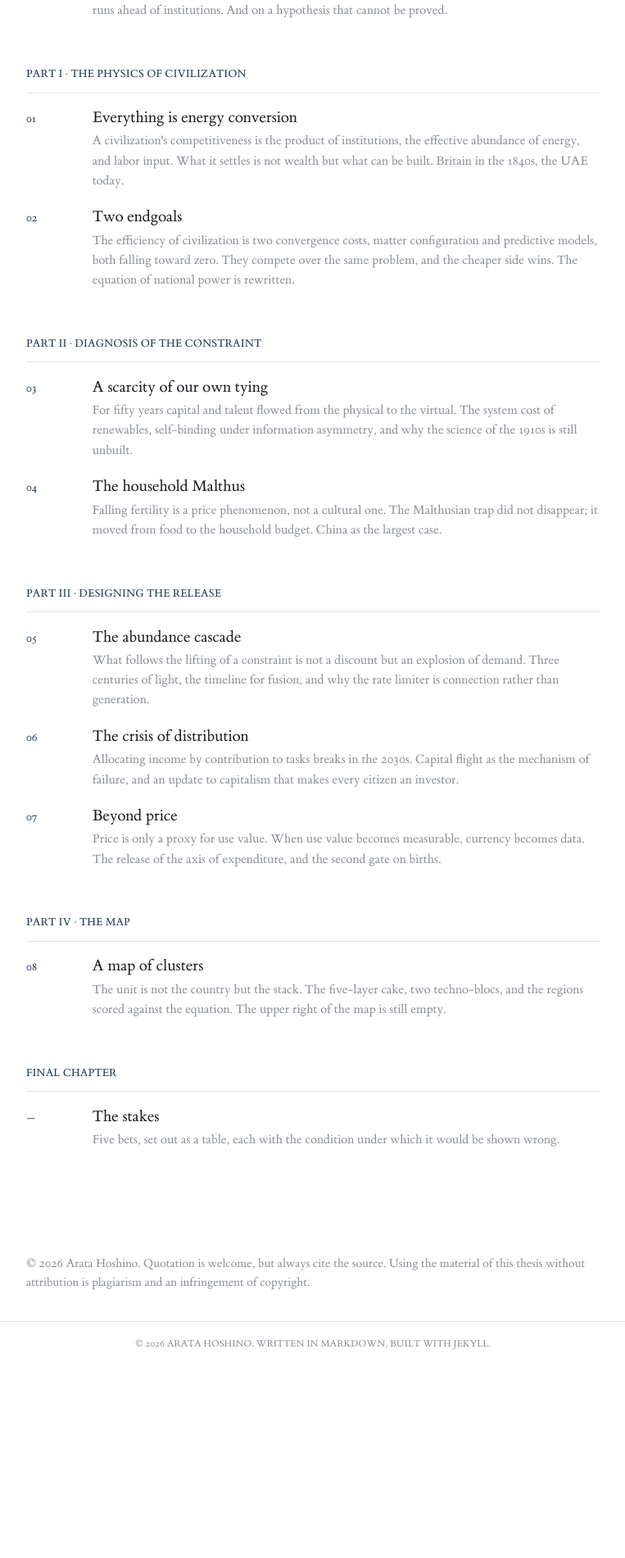
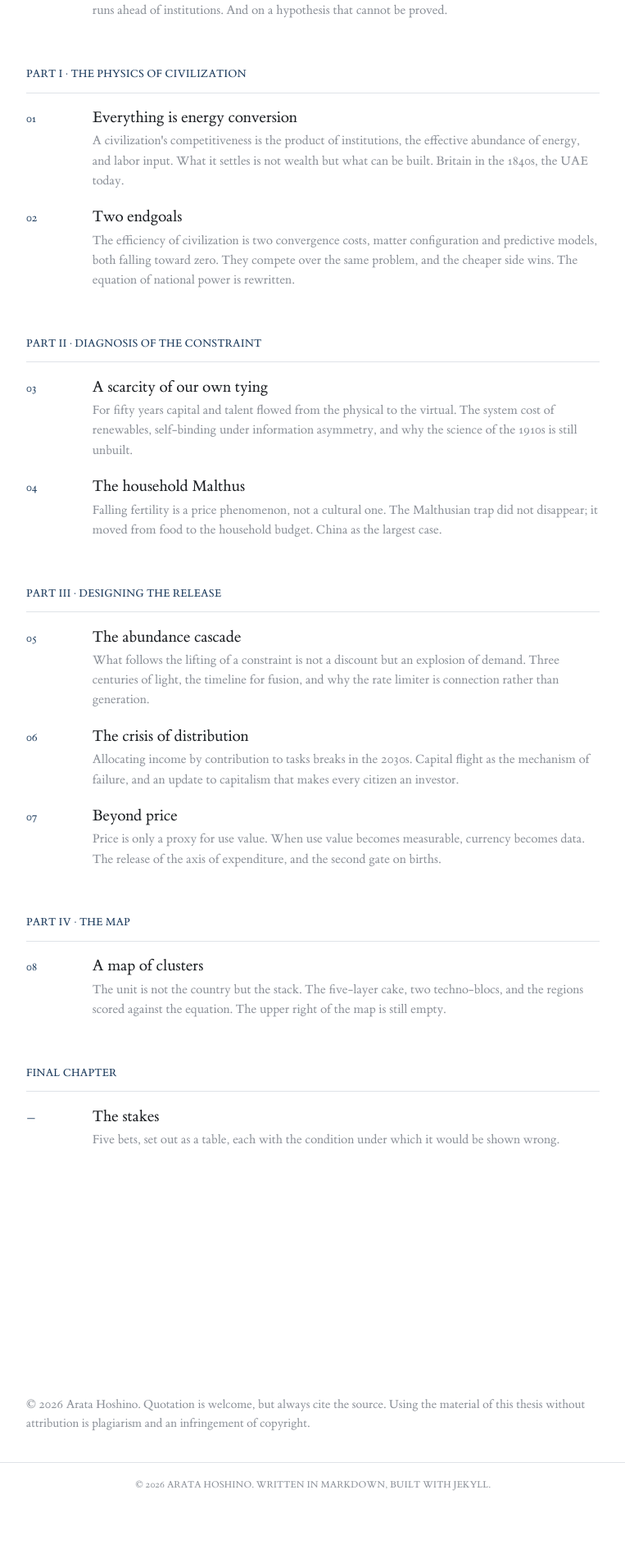
Before and after one commit to arata-hoshino/arata-hoshino.github.io, a Jekyll site: the page built from index.md, in a window 1280 px wide. Shown: the part 2083-3984 px from the top of the page at 82% size, without its empty margins (258-1021 px from the left). Built offline with Jekyll 4.4.1, drawn with Linux system fonts in a browser that asks for light colours; before the commit the page ends 3812 px from its top, so only the background shows below that.

Commit message:
Set the notice 300px clear of the last entry
Co-Authored-By: Claude Opus 5 <noreply@anthropic.com>

```diff
--- a/assets/css/style.css
+++ b/assets/css/style.css
@@ -704,7 +704,7 @@ main {
 .endnote {
   /* the contents already closes on a rule, so this one sets none; the
      notice stands well clear of the last entry */
-  margin: clamp(4.5rem, 10vw, 8rem) 0 0;
+  margin: clamp(9rem, 27vw, 18.75rem) 0 0;
   color: var(--muted);
   font-size: 0.88em;
 }
```
